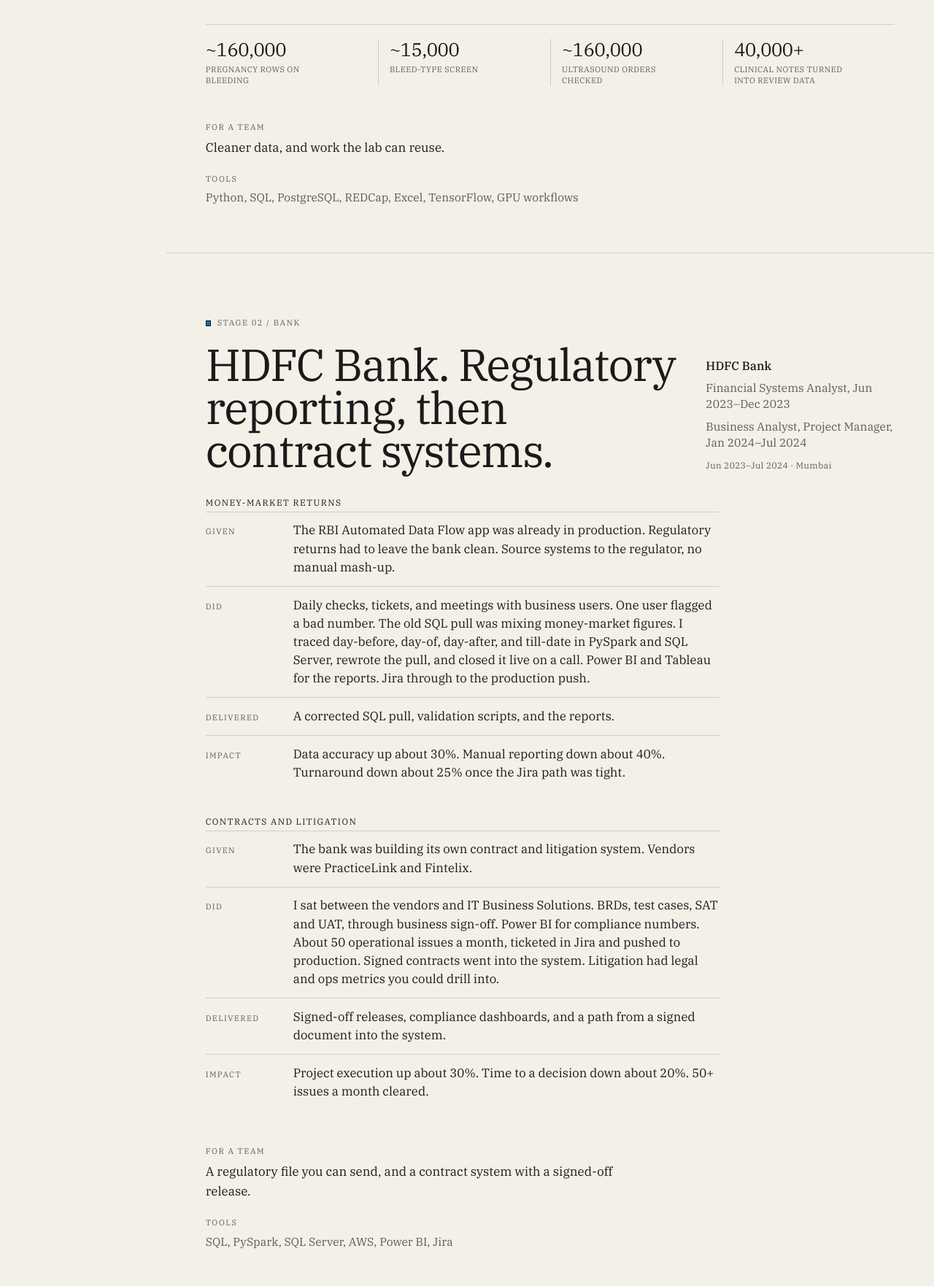
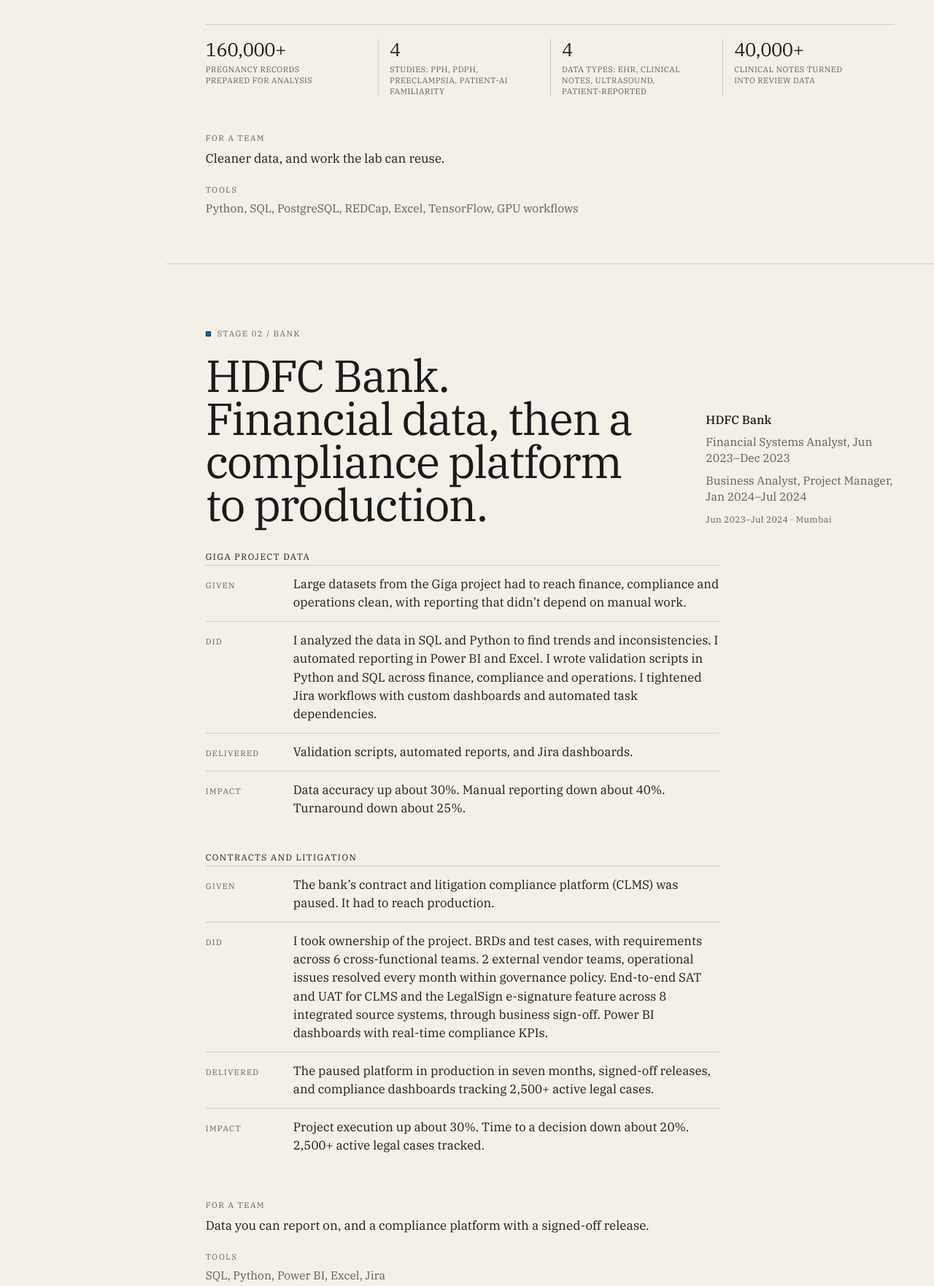
Before and after one commit to NeelVadlamudi/neelresume, a plain HTML site: page index.html in a window 1280 px wide. Shown: the part 1748-3510 px from the top of the page at 73% size. Drawn offline with Linux system fonts and the light colour scheme.

Commit message:
Match portfolio facts to LinkedIn

```diff
--- a/index.html
+++ b/index.html
@@ -141,16 +141,16 @@
         </dl>
         <ul class="scale">
           <li>
-            <p class="v">~160,000</p>
-            <p class="k">Pregnancy rows on bleeding</p>
+            <p class="v">160,000+</p>
+            <p class="k">Pregnancy records prepared for analysis</p>
           </li>
           <li>
-            <p class="v">~15,000</p>
-            <p class="k">Bleed-type screen</p>
+            <p class="v">4</p>
+            <p class="k">Studies: PPH, PDPH, preeclampsia, patient-AI familiarity</p>
           </li>
           <li>
-            <p class="v">~160,000</p>
-            <p class="k">Ultrasound orders checked</p>
+            <p class="v">4</p>
+            <p class="k">Data types: EHR, clinical notes, ultrasound, patient-reported</p>
           </li>
           <li>
             <p class="v">40,000+</p>
@@ -169,7 +169,7 @@
         <header class="chapter-head">
           <div>
             <p class="eyebrow"><span class="mark mark-blue" aria-hidden="true"></span> Stage 02 / Bank</p>
-            <h2 class="outcome" id="bank-title">HDFC Bank. Regulatory reporting, then contract systems.</h2>
+            <h2 class="outcome" id="bank-title">HDFC Bank. Financial data, then a compliance platform to production.</h2>
           </div>
           <div class="facts">
             <p class="org">HDFC Bank</p>
@@ -180,23 +180,23 @@
         </header>
 
         <section class="beat" aria-labelledby="adf-title">
-          <h3 id="adf-title">Money-market returns</h3>
+          <h3 id="adf-title">Giga project data</h3>
           <dl class="star">
             <div>
               <dt>Given</dt>
-              <dd>The RBI Automated Data Flow app was already in production. Regulatory returns had to leave the bank clean. Source systems to the regulator, no manual mash-up.</dd>
+              <dd>Large datasets from the Giga project had to reach finance, compliance and operations clean, with reporting that didn’t depend on manual work.</dd>
             </div>
             <div>
               <dt>Did</dt>
-              <dd>Daily checks, tickets, and meetings with business users. One user flagged a bad number. The old SQL pull was mixing money-market figures. I traced day-before, day-of, day-after, and till-date in PySpark and SQL Server, rewrote the pull, and closed it live on a call. Power BI and Tableau for the reports. Jira through to the production push.</dd>
+              <dd>I analyzed the data in SQL and Python to find trends and inconsistencies. I automated reporting in Power BI and Excel. I wrote validation scripts in Python and SQL across finance, compliance and operations. I tightened Jira workflows with custom dashboards and automated task dependencies.</dd>
             </div>
             <div>
               <dt>Delivered</dt>
-              <dd>A corrected SQL pull, validation scripts, and the reports.</dd>
+              <dd>Validation scripts, automated reports, and Jira dashboards.</dd>
             </div>
             <div>
               <dt>Impact</dt>
-              <dd>Data accuracy up about 30%. Manual reporting down about 40%. Turnaround down about 25% once the Jira path was tight.</dd>
+              <dd>Data accuracy up about 30%. Manual reporting down about 40%. Turnaround down about 25%.</dd>
             </div>
           </dl>
         </section>
@@ -206,26 +206,26 @@
           <dl class="star">
             <div>
               <dt>Given</dt>
-              <dd>The bank was building its own contract and litigation system. Vendors were PracticeLink and Fintelix.</dd>
+              <dd>The bank’s contract and litigation compliance platform (CLMS) was paused. It had to reach production.</dd>
             </div>
             <div>
               <dt>Did</dt>
-              <dd>I sat between the vendors and IT Business Solutions. BRDs, test cases, SAT and UAT, through business sign-off. Power BI for compliance numbers. About 50 operational issues a month, ticketed in Jira and pushed to production. Signed contracts went into the system. Litigation had legal and ops metrics you could drill into.</dd>
+              <dd>I took ownership of the project. BRDs and test cases, with requirements across 6 cross-functional teams. 2 external vendor teams, operational issues resolved every month within governance policy. End-to-end SAT and UAT for CLMS and the LegalSign e-signature feature across 8 integrated source systems, through business sign-off. Power BI dashboards with real-time compliance KPIs.</dd>
             </div>
             <div>
               <dt>Delivered</dt>
-              <dd>Signed-off releases, compliance dashboards, and a path from a signed document into the system.</dd>
+              <dd>The paused platform in production in seven months, signed-off releases, and compliance dashboards tracking 2,500+ active legal cases.</dd>
             </div>
             <div>
               <dt>Impact</dt>
-              <dd>Project execution up about 30%. Time to a decision down about 20%. 50+ issues a month cleared.</dd>
+              <dd>Project execution up about 30%. Time to a decision down about 20%. 2,500+ active legal cases tracked.</dd>
             </div>
           </dl>
         </section>
 
         <div class="chapter-end">
-          <p class="yield"><span class="label">For a team</span> A regulatory file you can send, and a contract system with a signed-off release.</p>
-          <p class="tools"><span class="label">Tools</span> SQL, PySpark, SQL Server, AWS, Power BI, Jira</p>
+          <p class="yield"><span class="label">For a team</span> Data you can report on, and a compliance platform with a signed-off release.</p>
+          <p class="tools"><span class="label">Tools</span> SQL, Python, Power BI, Excel, Jira</p>
         </div>
       </div>
     </section>
@@ -235,7 +235,7 @@
         <header class="chapter-head">
           <div>
             <p class="eyebrow"><span class="mark mark-orange" aria-hidden="true"></span> Stage 03 / Institute</p>
-            <h2 class="outcome" id="institute-title">Research internship. Road-safety data pipelines.</h2>
+            <h2 class="outcome" id="institute-title">Research internship. Kubernetes analytics workspace and Spark pipelines.</h2>
           </div>
           <div class="facts">
             <p class="org">University of South Carolina · AI Institute</p>
@@ -246,24 +246,24 @@
         <dl class="star">
           <div>
             <dt>Given</dt>
-            <dd>Road-safety numbers took fourteen hours a cycle, across five state-agency sources.</dd>
+            <dd>PhD researchers and data pipelines on Azure Databricks needed a stable, reproducible workspace for government-partnered research.</dd>
           </div>
           <div>
             <dt>Did</dt>
-            <dd>I rebuilt the path in layers on Azure Databricks, from raw files to tables the team could read.</dd>
+            <dd>I deployed, managed and maintained the cloud analytics workspace on Kubernetes, and worked on the Python and Apache Spark ETL pipelines.</dd>
           </div>
           <div>
             <dt>Delivered</dt>
-            <dd>A pipeline with a place for each record, dashboards, and findings presentations. The Kubernetes research workspace stayed near 99.7% uptime.</dd>
+            <dd>A Kubernetes workspace with version-controlled code and documentation kept to academic reproducibility standards.</dd>
           </div>
           <div>
             <dt>Impact</dt>
-            <dd>2.3M+ records. Runtime down about 43%, from 14 hours to 8. Data prep down about 70%.</dd>
+            <dd>99.7% uptime. Stable, reproducible environments for researchers and pipelines.</dd>
           </div>
         </dl>
         <div class="chapter-end">
-          <p class="yield"><span class="label">For a team</span> The run finishes inside a workday.</p>
-          <p class="tools"><span class="label">Tools</span> Azure Databricks, Kubernetes</p>
+          <p class="yield"><span class="label">For a team</span> A workspace that stays up and reruns the same way.</p>
+          <p class="tools"><span class="label">Tools</span> Kubernetes, Azure Databricks, Apache Spark, Python</p>
         </div>
       </div>
     </section>
```
